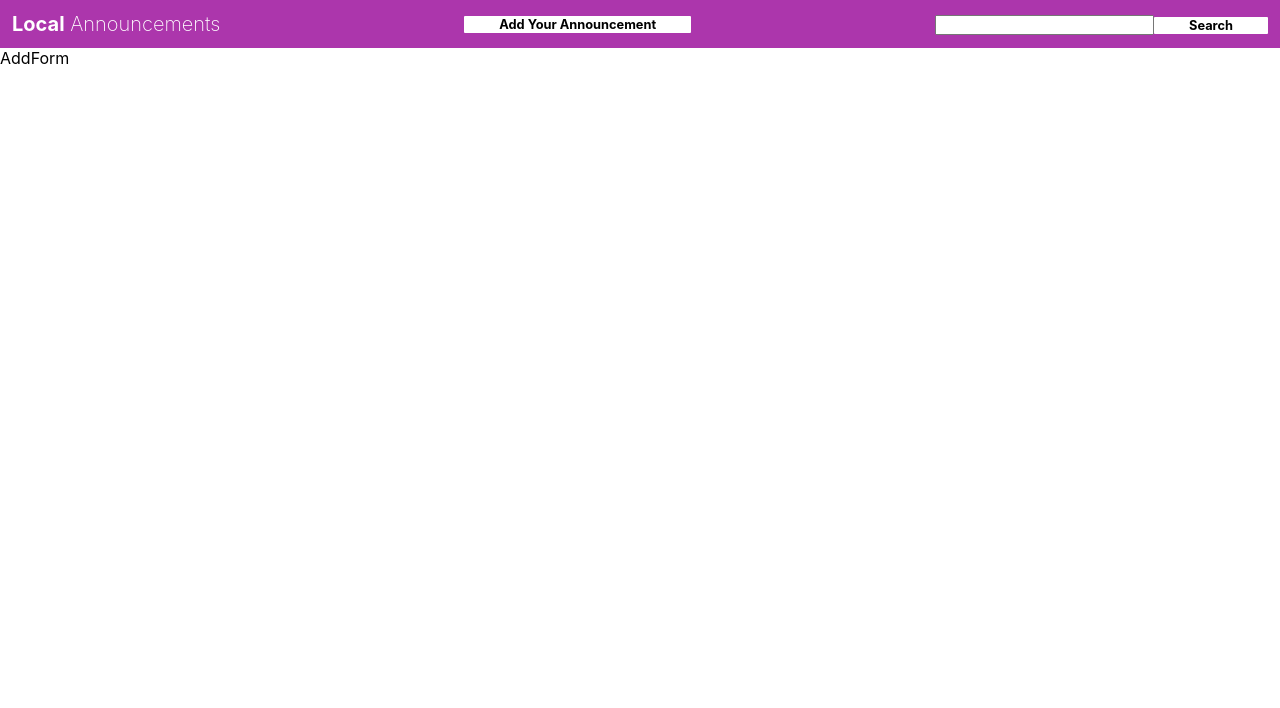
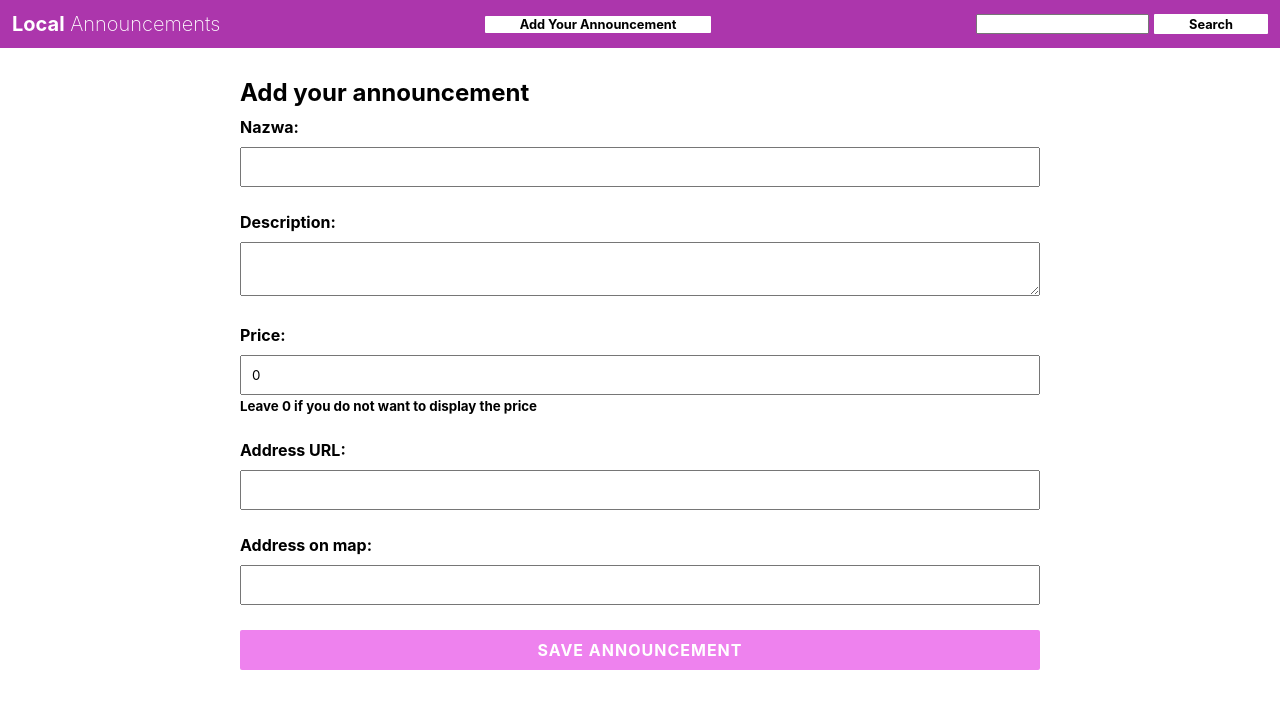
Before and after one commit to florczakarek/announcement_front, a React (Create React App) app: page /add in a window 1280 px wide. Shown: the top 708 px of the page. Built offline with nearby package versions, Linux system fonts and the light colour scheme.

Commit message:
Added form and geocoding

```diff
--- a/src/Form/AddForm.css
+++ b/src/Form/AddForm.css
@@ -1,2 +1,34 @@
 .add-form {
+  padding-bottom: 10px;
+  width: 800px;
+  margin: 30px auto;
 }
+
+.add-form label {
+  display: block;
+  font-weight: bold;
+  margin-top: 10px;
+  margin-bottom: 25px;
+}
+
+.add-form input,
+.add-form textarea {
+  width: 100%;
+  margin-top: 10px;
+  padding: 10px;
+}
+
+.add-form button {
+  background: violet;
+  display: block;
+  width: 100%;
+  color: white;
+  text-transform: uppercase;
+  font-weight: bold;
+  font-size: 1rem;
+  letter-spacing: 1px;
+  padding: 10px 3px;
+  border-radius: 2px;
+  text-decoration: none;
+  cursor: pointer;
+}
--- a/src/Form/AddForm.tsx
+++ b/src/Form/AddForm.tsx
@@ -1,6 +1,134 @@
-import React from 'react';
+import React, { SyntheticEvent, useState } from 'react';
+import { geocode } from '../utils/geocoding';
+import { Btn } from '../common/Button';
 import './AddForm.css';
 
 export const AddForm = () => {
-  return <form className='add-form'>AddForm</form>;
+  const [loading, setLoading] = useState(false);
+  const [id, setId] = useState(null);
+  const [form, setForm] = useState({
+    name: '',
+    description: '',
+    address: '',
+    price: 0,
+    url: '',
+  });
+
+  const updateForm = (key: string, value: any) => {
+    setForm((form) => ({
+      ...form,
+      [key]: value,
+    }));
+  };
+
+  const handleSubmit = async (e: SyntheticEvent) => {
+    e.preventDefault();
+
+    setLoading(true);
+    try {
+      const { lat, lon } = await geocode(form.address);
+
+      const res = await fetch('http://localhost:3001/ads', {
+        method: 'POST',
+        headers: {
+          'Content-Type': 'application/json',
+        },
+        body: JSON.stringify({
+          ...form,
+          lat,
+          lon,
+        }),
+      });
+
+      const data = await res.json();
+
+      setId(data.id);
+      console.log(data);
+    } catch (error) {
+      console.log(error);
+    } finally {
+      setLoading(false);
+    }
+  };
+
+  if (loading) {
+    return <h2>Your announcement is being added to the map...</h2>;
+  }
+
+  if (id) {
+    return (
+      <p>
+        Your announcement {form.name} has been added to the map with ID: {id}
+      </p>
+    );
+  }
+
+  return (
+    <form className='add-form' onSubmit={handleSubmit}>
+      <h2>Add your announcement</h2>
+      <p>
+        <label>
+          Nazwa:{' '}
+          <input
+            type='text'
+            name='name'
+            required
+            maxLength={99}
+            value={form.name}
+            onChange={(e) => updateForm('name', e.target.value)}
+          />
+        </label>
+      </p>
+      <p>
+        <label>
+          Description:{' '}
+          <textarea
+            name='description'
+            maxLength={99}
+            value={form.description}
+            onChange={(e) => updateForm('description', e.target.value)}
+          />
+        </label>
+      </p>
+      <p>
+        <label>
+          Price:{' '}
+          <input
+            type='number'
+            name='name'
+            required
+            maxLength={99}
+            value={form.price}
+            onChange={(e) => updateForm('price', Number(e.target.value))}
+          />
+          <small>Leave 0 if you do not want to display the price</small>
+        </label>
+      </p>
+      <p>
+        <label>
+          Address URL:{' '}
+          <input
+            type='text'
+            name='url'
+            maxLength={99}
+            value={form.url}
+            onChange={(e) => updateForm('url', e.target.value)}
+          />
+        </label>
+      </p>
+      <p>
+        <label>
+          Address on map:{' '}
+          <input
+            type='text'
+            name='address'
+            maxLength={99}
+            value={form.address}
+            onChange={(e) => updateForm('address', e.target.value)}
+          />
+        </label>
+      </p>
+      <Btn text='Save announcement' />
+    </form>
+  );
 };
--- a/src/index.css
+++ b/src/index.css
@@ -8,3 +8,17 @@
   -webkit-font-smoothing: antialiased;
   -moz-osx-font-smoothing: grayscale;
 }
+
+button,
+.btn-add {
+  border: 0;
+  background: white;
+  color: black;
+  text-transform: capitalize;
+  font-weight: bold;
+  font-size: 0.8rem;
+  padding: 1px 35px;
+  border-radius: 1px;
+  text-decoration: none;
+  cursor: pointer;
+}
--- a/src/layout/Header.tsx
+++ b/src/layout/Header.tsx
@@ -1,7 +1,7 @@
 import React, { SyntheticEvent, useContext, useState } from 'react';
 import { SearchContext } from '../context/searchContext';
 import { Btn } from '../common/Button';
-import './Header.module.css';
+import './Header.css';
 
 const Header = () => {
   const { search, setSearch } = useContext(SearchContext);
--- /dev/null
+++ b/src/utils/geocoding.ts
@@ -0,0 +1,15 @@
+export const geocode = async (
+  address: string
+): Promise<{ lat: number; lon: number }> => {
+  const geoRes = await fetch(
+    `https://nominatim.openstreetmap.org/search?format=json&q=${encodeURIComponent(
+      address
+    )}`
+  );
+  const geoData = await geoRes.json();
+
+  const lat = parseFloat(geoData[0].lat);
+  const lon = parseFloat(geoData[0].lon);
+
+  return { lat, lon };
+};
```
Also changed, not shown: src/layout/Header.css (renamed from src/layout/Header.module.css).
